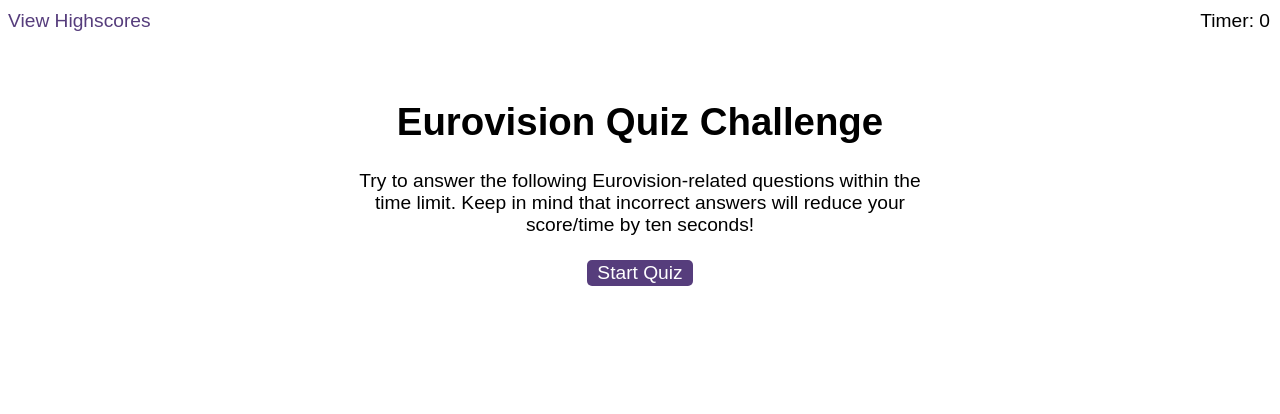
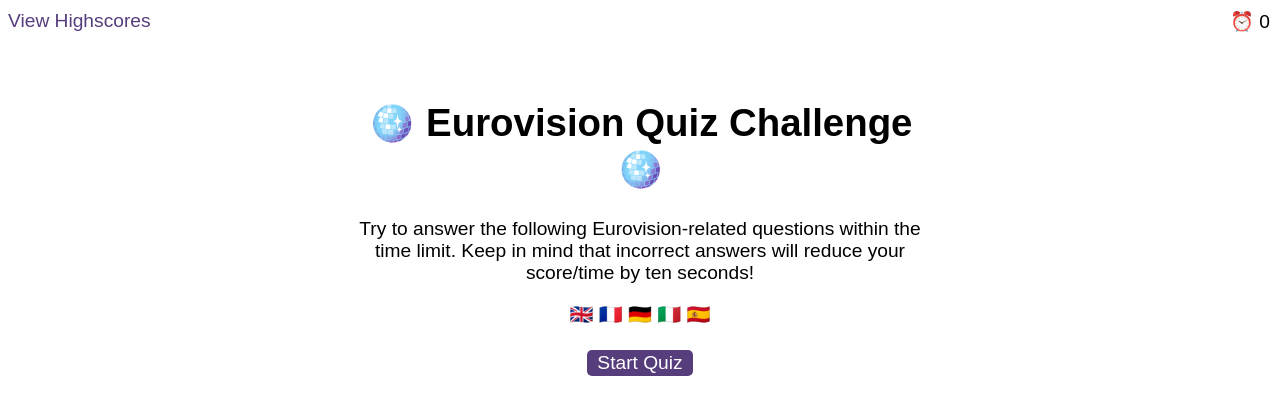
Before and after one commit to eaton-mess/Javascript-EuroVision-Quiz, a plain HTML site: page index.html in a window 1280 px wide. Drawn offline with Linux system fonts and the light colour scheme.

Commit message:
adding final touches and readme

```diff
--- a/index.html
+++ b/index.html
@@ -12,19 +12,20 @@
   <body>
     <div class="scores"><a href="highscores.html">View Highscores</a></div>
 
-    <div class="timer">Timer: <span id="time">0</span></div>
+    <div class="timer">⏰ <span id="time">0</span></div>
 <audio id="myAudio" autoplay>
   <source src="./assets/sounds/eurovision-intro-mp3cut.mp3">
 </audio>
     <div class="wrapper">
       <!--start screen section-->
       <div id="start-screen" class="start">
-        <h1>Eurovision Quiz Challenge</h1>
+        <h1>🪩 Eurovision Quiz Challenge 🪩</h1>
         <p id="start-text">
           Try to answer the following Eurovision-related questions within the time
           limit. Keep in mind that incorrect answers will reduce your
           score/time by ten seconds!
         </p>
+        <p>🇬🇧 🇫🇷 🇩🇪 🇮🇹 🇪🇸</p>
         <button id="start">Start Quiz</button>
       </div>
 
```
Also changed, not shown: 1 other file.
